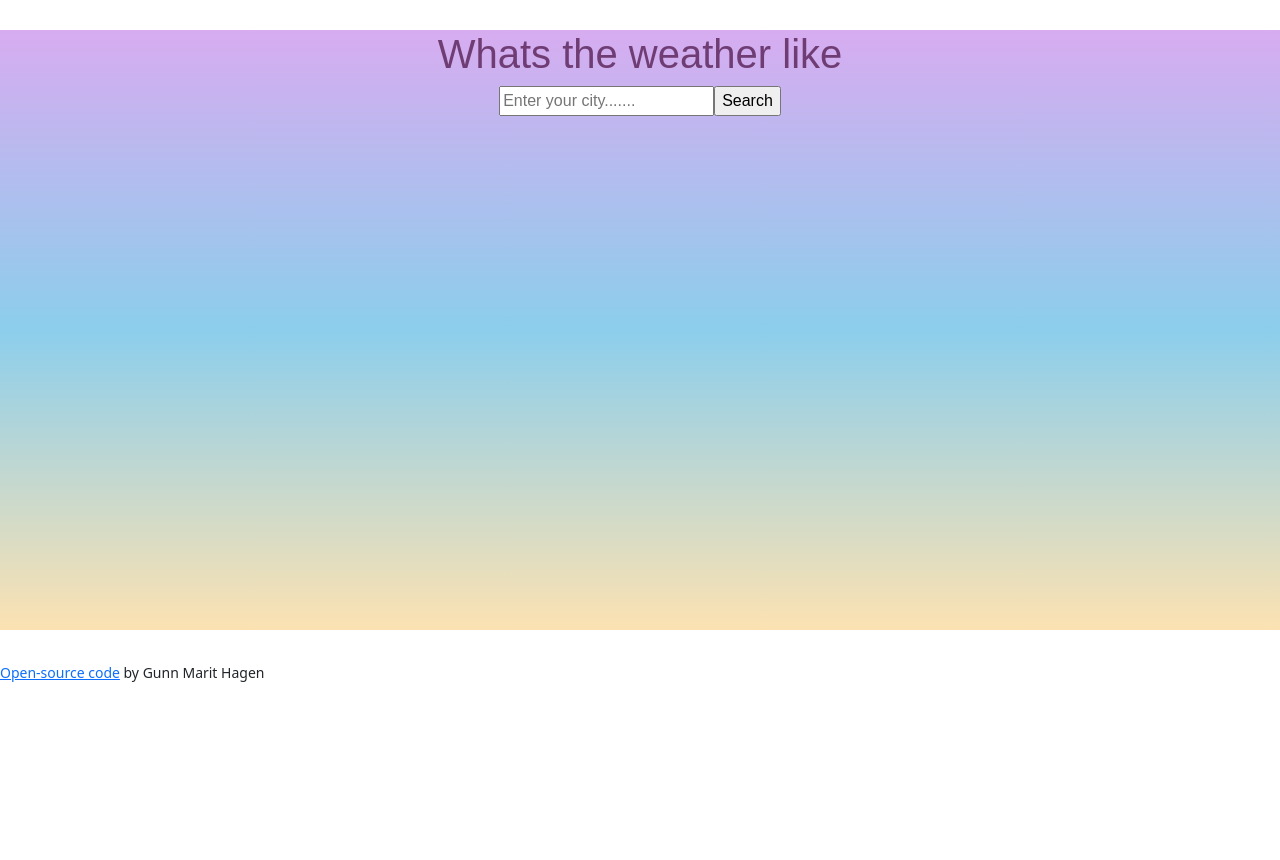
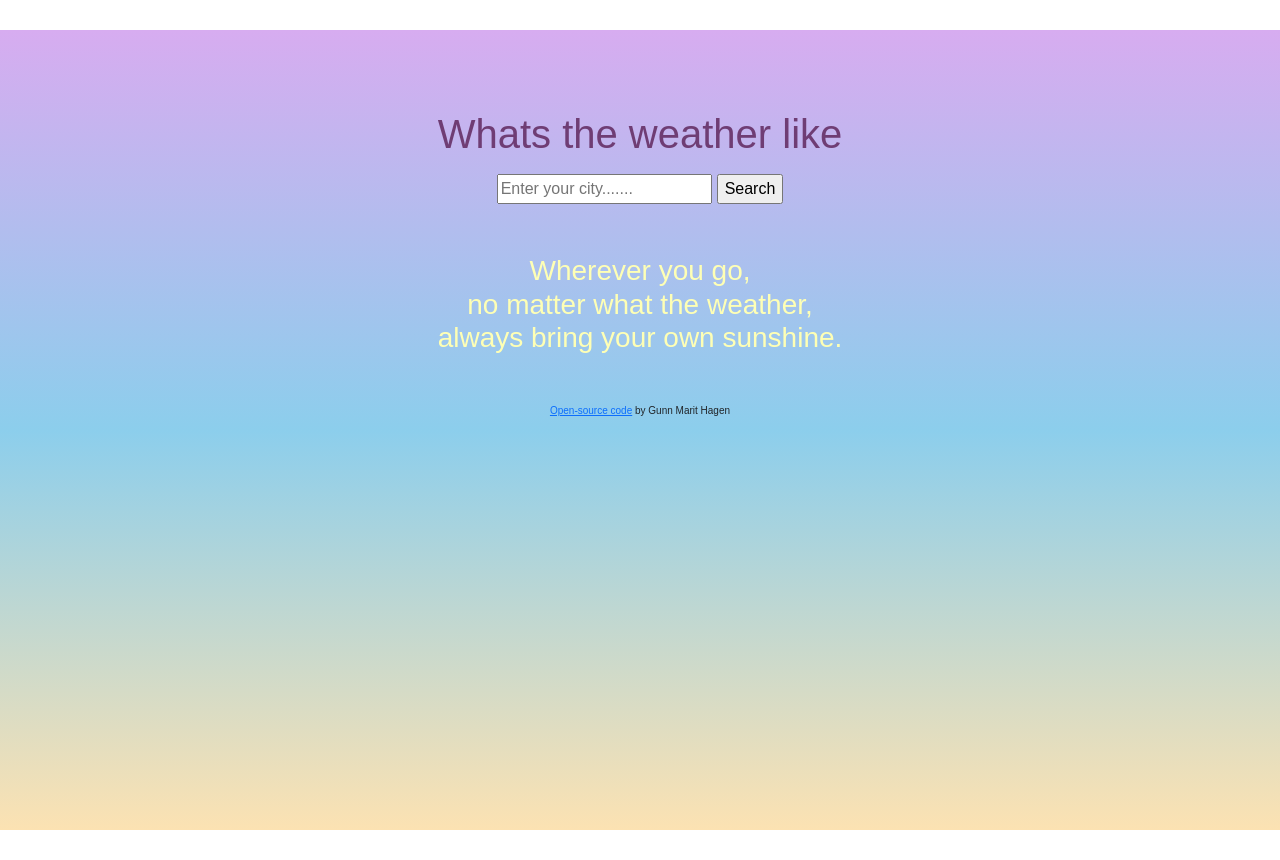
Before and after one commit to gunnmarit/TestReact, a React (Create React App) app: page / in a window 1280 px wide. Before the commit the page ends 800 px from the top, so only its background shows below. Built offline with nearby package versions, Linux system fonts and the light colour scheme.

Commit message:
added a quote

```diff
--- a/src/App.css
+++ b/src/App.css
@@ -1,10 +1,9 @@
 .App {
   text-align: center;
-  height: 600px;
+  height: 800px;
   width: 100%;
     font-family: "Exo", sans-serif;
     margin: 30px auto;
-    text-align: center;
     background: linear-gradient(
       rgb(215, 172, 240),
       rgb(140, 206, 236),
@@ -14,8 +13,14 @@
 
 h1 {
   color: rgb(111, 61, 116);
-  font-size: 80px;
-  margin: 50px auto;
+  font-size: 100px;
+  padding-top: 80px;
+}
+
+h3 {
+  color: #feffb5;
+padding-top: 50px;
+
 }
 
 ul {
@@ -32,3 +37,8 @@ li::first-letter {
 .App-link {
   color: #61dafb;
 }
+
+footer{
+  font-size: 10px;
+  padding-top: 40px;
+}
--- a/src/App.js
+++ b/src/App.js
@@ -8,6 +8,11 @@ function App() {
     <div className="App">
         <h1>Whats the weather like</h1>
       <Forecast />
+      <h3> Wherever you go, <br />
+        no matter what the weather, <br />
+        always bring your own sunshine.
+      </h3>
+      <footer><a href= "https://github.com/gunnmarit/TestReact" target="_blank" rel="noreferrer" > Open-source code</a> by Gunn Marit Hagen</footer>
     </div>
   );
 }
--- a/src/Forecast.css
+++ b/src/Forecast.css
@@ -4,7 +4,9 @@
 
    }
 
-
+   .formSearch{
+     margin-left: 5px;
+   }
    justify-content-center {
      color: rgb(54, 54, 54);
      text-align: center;
--- a/src/Forecast.js
+++ b/src/Forecast.js
@@ -1,6 +1,7 @@
 import React, { useState } from "react";
 import axios from "axios";
 import "./Forecast.css";
+import "bootstrap/dist/css/bootstrap.css";
 
 export default function Forecast() {
   let [city, setCity] = useState("Bergen");
@@ -37,7 +38,7 @@ export default function Forecast() {
   }
 
   return (
-    <div className="row">
+    <div className="row mt-3">
       <div className="col-sm-3"></div>
       <div className="col-sm-6">
         <div className="justify-content-center" id="allDays">
@@ -47,7 +48,7 @@ export default function Forecast() {
               placeholder="Enter your city......."
               onChange={getWeather}
             />
-            <input type="submit" value="Search" />
+            <input type="submit" value="Search" className="formSearch"/>
           </form>
           <div>{theWeather}</div>
         </div>
--- a/src/index.css
+++ b/src/index.css
@@ -1,8 +1,5 @@
 body {
   margin: 0;
-  font-family: -apple-system, BlinkMacSystemFont, 'Segoe UI', 'Roboto', 'Oxygen',
-    'Ubuntu', 'Cantarell', 'Fira Sans', 'Droid Sans', 'Helvetica Neue',
-    sans-serif;
   -webkit-font-smoothing: antialiased;
   -moz-osx-font-smoothing: grayscale;
 }
--- a/src/index.js
+++ b/src/index.js
@@ -8,7 +8,6 @@ import "bootstrap/dist/css/bootstrap.css";
 ReactDOM.render(
   <React.StrictMode>
     <App />
-    <small><a href= "https://github.com/gunnmarit/TestReact" target="_blank" rel="noreferrer" > Open-source code</a> by Gunn Marit Hagen</small>
   </React.StrictMode>,
   document.getElementById('root')
 );
```
